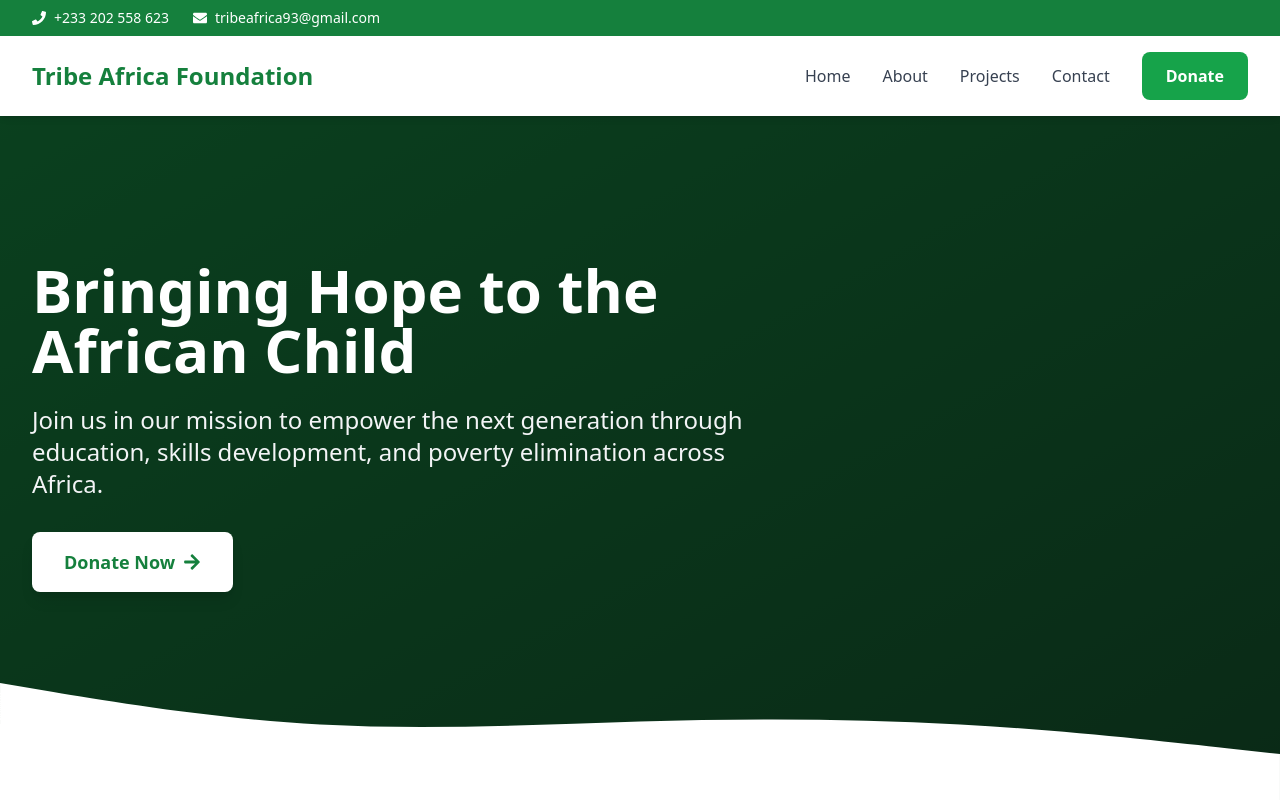
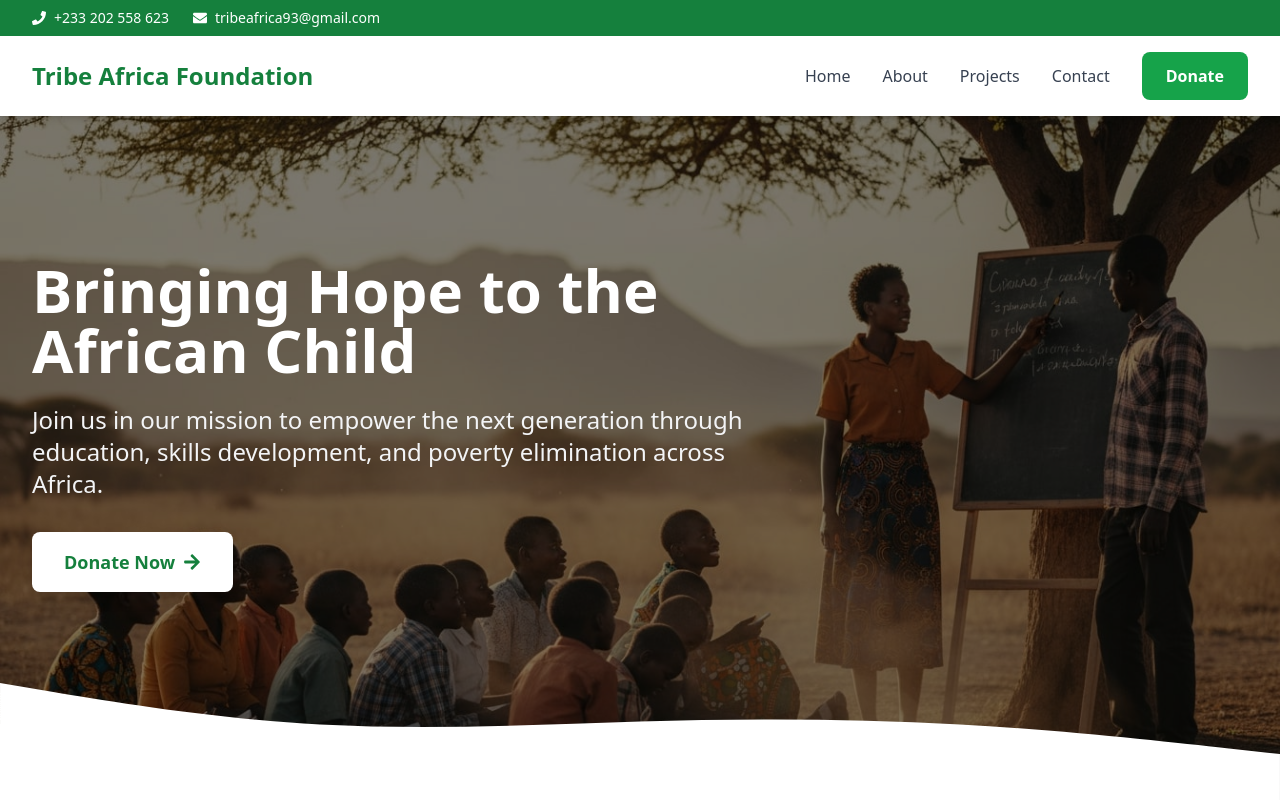
Before and after one commit to kobinaq/Tribe-Africa-foundation-website, a Next.js app: page / in a window 1280 px wide. Shown: the top 800 px of the page. Built offline with nearby package versions, Linux system fonts and the light colour scheme.

Commit message:
Comment out hero image in page.tsx
Comment out the hero image code in page.tsx.

```diff
--- a/app/page.tsx
+++ b/app/page.tsx
@@ -16,14 +16,13 @@ export default function Home() {
         <div className="absolute inset-0 z-0">
           {/* You can replace this with an actual image */}
           <div className="relative w-full h-full bg-gradient-to-br from-primary-700 to-primary-900">
-            {/* Uncomment below to use an actual hero image */}
-            {/* <Image
+           <Image
               src="/images/hero/main-hero.jpg"
               alt="Tribe Africa Foundation"
               fill
               className="object-cover"
               priority
-            /> */}
+            />
             {/* Overlay */}
             <div className="absolute inset-0 bg-black/50"></div>
           </div>
```
